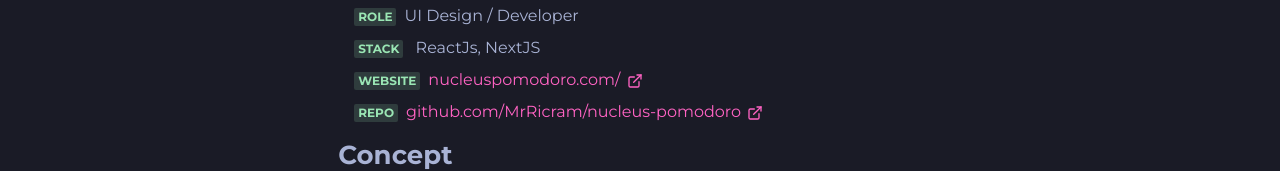
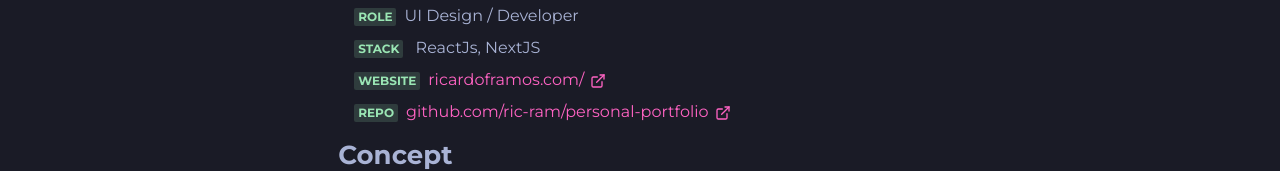
Before and after one commit to ric-ram/personal-portfolio, a Next.js app: page /portfolio/personal-portfolio in a window 1280 px wide. Shown: the part 571-742 px from the top of the page. Built offline with nearby package versions, Linux system fonts and the light colour scheme.

Commit message:
fix(pp): add correct url's

```diff
--- a/pages/portfolio/personal-portfolio.js
+++ b/pages/portfolio/personal-portfolio.js
@@ -45,17 +45,17 @@
 				</ListItem>
 				<ListItem>
 					<Meta>Website</Meta>
-					<Link href='https://www.nucleuspomodoro.com/' isExternal>
-						nucleuspomodoro.com/ <ExternalLinkIcon mx='2px' />
+					<Link href='https://www.ricardoframos.com/' isExternal>
+						ricardoframos.com/ <ExternalLinkIcon mx='2px' />
 					</Link>
 				</ListItem>
 				<ListItem>
 					<Meta>Repo</Meta>
 					<Link
-						href='https://github.com/MrRicram/nucleus-pomodoro'
+						href='https://github.com/ric-ram/personal-portfolio'
 						isExternal
 					>
-						github.com/MrRicram/nucleus-pomodoro{' '}
+						github.com/ric-ram/personal-portfolio{' '}
 						<ExternalLinkIcon mx='2px' />
 					</Link>
 				</ListItem>
```
